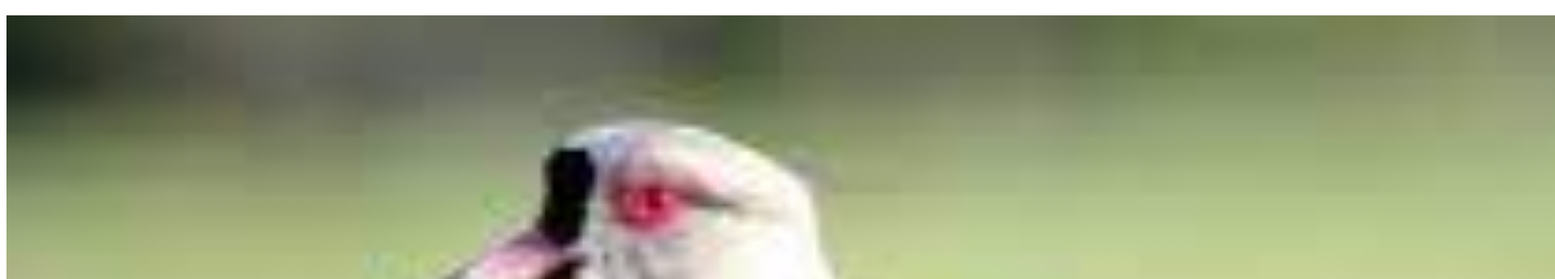
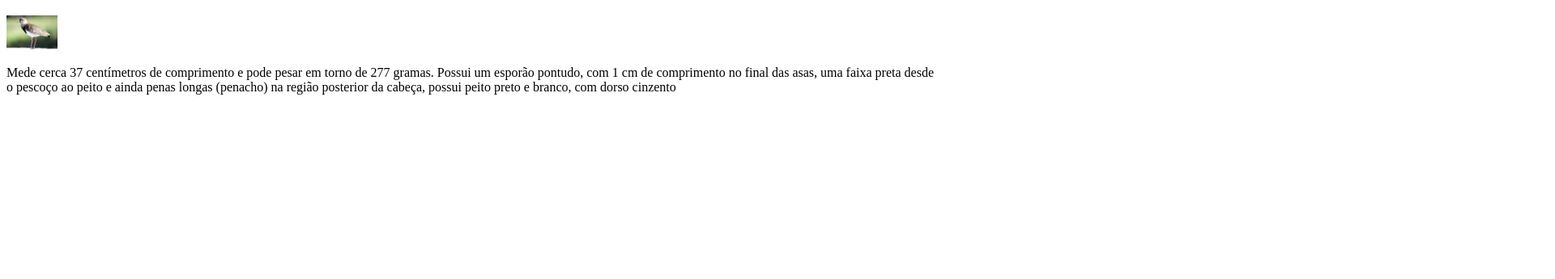
Before and after one commit to GIMV4/sla, a plain HTML site: page index.html in a window 1280 px wide. Shown: the part 265-610 px from the top of the page at 81% size, 1920 px wide, since content can reach past the window. Drawn offline with Linux system fonts and the light colour scheme.

Commit message:
safasfaf

```diff
--- a/style.css
+++ b/style.css
@@ -17,5 +17,5 @@ header{
 }
 
 .passaro1{
-    width: 200%;
+    width: 5%;
 }
```
